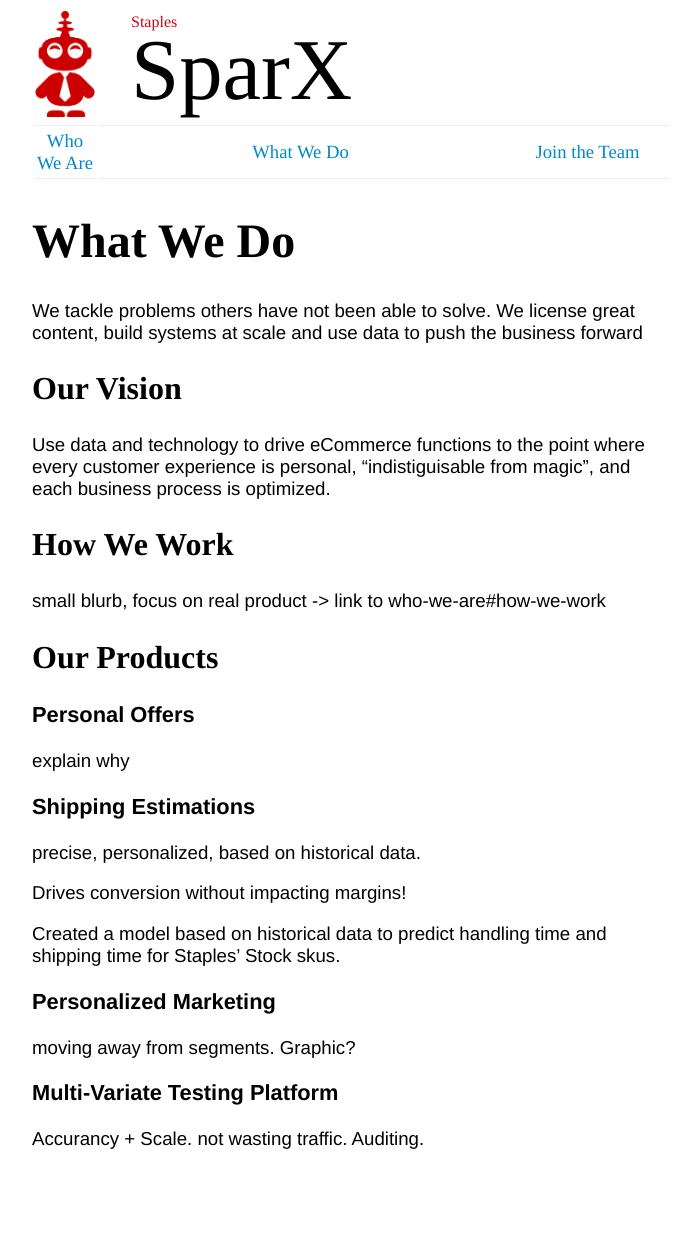
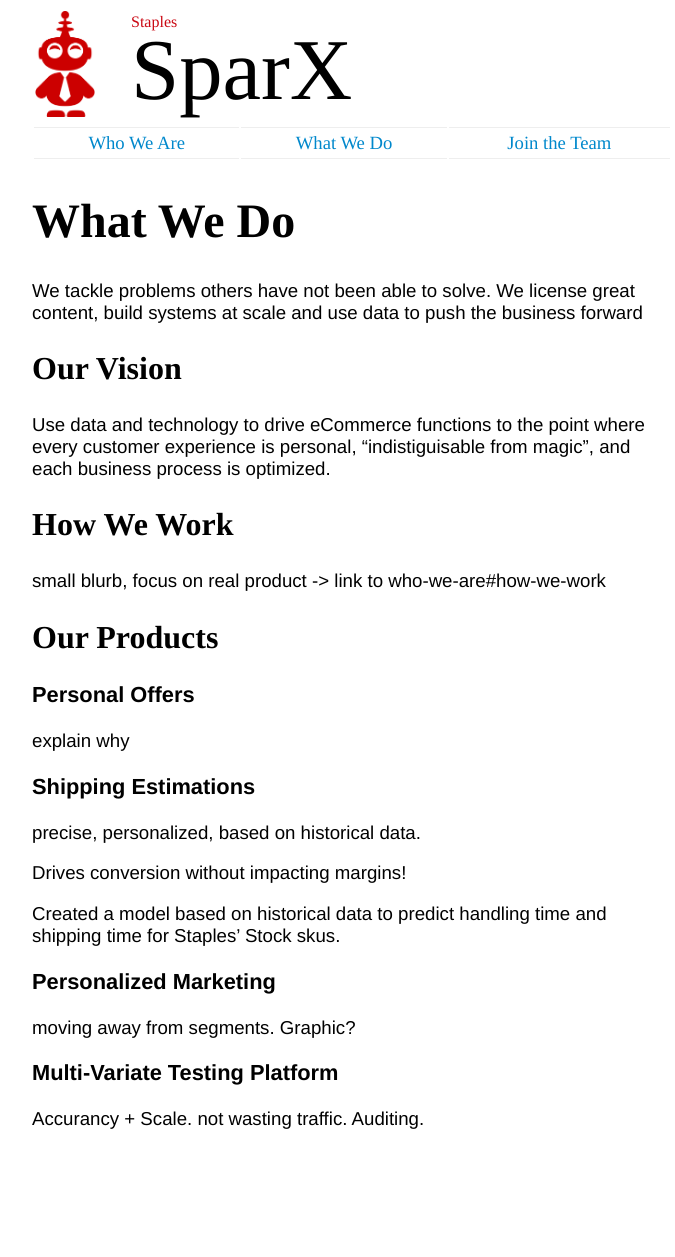
Before and after one commit to staples-sparx/StaplesLabs.github.io, a Jekyll site: the page built from what-we-do.md, in a window 1280 px wide. Shown: the whole page, without its empty margins (288-963 px from the left). Built offline with Jekyll 4.4.1, drawn with Linux system fonts in a browser that asks for light colours.

Commit message:
Better layout for the nav-bar

```diff
--- a/_layouts/default.html
+++ b/_layouts/default.html
@@ -27,8 +27,11 @@
       <div id="staples">Staples</div>
       <a href="/"><div id="sparx">SparX</div></a>
     </td>
-  </tr><tr id="nav-bar">
-    </td><td>
+  </tr>
+</table>
+<table id="nav-bar">
+  <tr >
+    <td>
       <a href="/who-we-are"><div class="nav-link">Who We Are</div></a>
     </td><td>
       <a href="/what-we-do"><div class="nav-link">What We Do</div></a>
--- a/css/sparx.css
+++ b/css/sparx.css
@@ -21,7 +21,8 @@
   font-size: 2rem;
 }
 
-#header {
+#header,
+#nav-bar {
   font-family: Times, Times New Roman, serif;
   margin: auto;
   width: 40rem;
```
